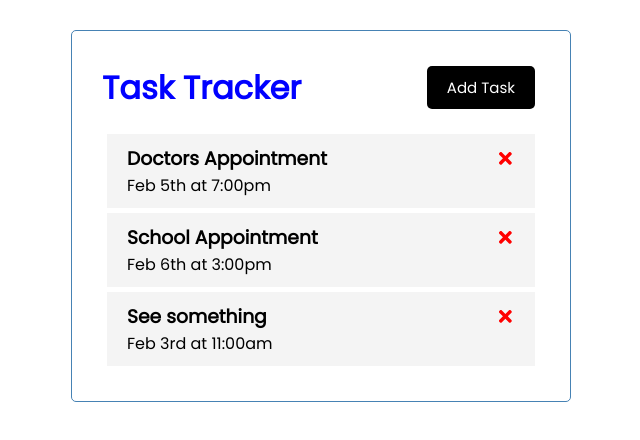
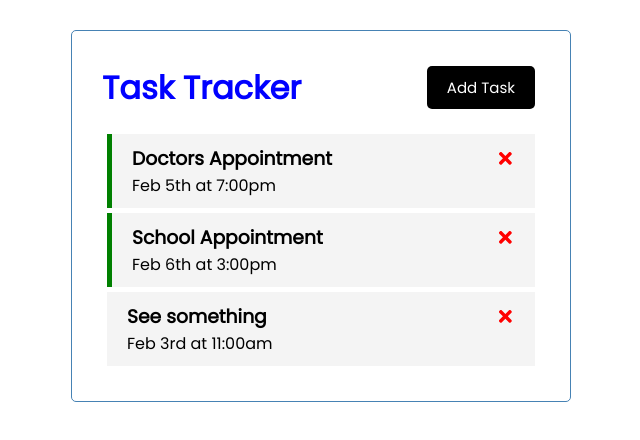
Before and after one commit to zackhamin/react-task-tracker-app, a React (Create React App) app: page / in a window 1280 px wide. Shown: the top 440 px of the page, without its empty margins (319-959 px from the left). Built offline with nearby package versions, Linux system fonts and the light colour scheme; the HTML template or start-up script is replaced by a standard one.

Commit message:
Reminder border toggle colour added

```diff
--- a/src/App.js
+++ b/src/App.js
@@ -22,21 +22,23 @@ const App = () => {
         id: 3,
         text: "See something",
         day: "Feb 3rd at 11:00am",
-        reminder: true
+        reminder: false
         }
 
   ])
 
   const deleteTask = (id) => {
-    console.log('delete', id)
+    setTask(tasks.filter((tasks) => tasks.id !== id))
   }
 
-
+  const toggleReminder = (id) => {
+   setTask(tasks.map((tasks) => tasks.id === id ? {...tasks, reminder: !tasks.reminder} : tasks))
+}
 
   return (
     <div className="container">
       <Header />
-      <Task task = {tasks} onDelete={deleteTask}/>
+      <Task onToggle={toggleReminder} task = {tasks} onDelete={deleteTask}/>
     </div>
   );
 }
--- a/src/components/Task.js
+++ b/src/components/Task.js
@@ -1,10 +1,10 @@
 import Tasks from "./Tasks"
-    const Task = ({ task, onDelete }) => {
+    const Task = ({ task, onDelete, onToggle }) => {
 
     return (
         <>
             {task.map((tasks) =>(
-            <Tasks onDelete={onDelete} key={tasks.id} task={tasks} />
+            <Tasks onToggle={onToggle} onDelete={onDelete} key={tasks.id} task={tasks} />
             ))}
         </>
     )
--- a/src/components/Tasks.js
+++ b/src/components/Tasks.js
@@ -1,8 +1,8 @@
 import {FaTimes} from 'react-icons/fa'
 
-const Tasks = ({task, onDelete}) => {
+const Tasks = ({task, onDelete, onToggle}) => {
     return (
-        <div className="task">
+        <div className={`task ${task.reminder ? 'reminder' : ""}` } onDoubleClick={() => onToggle(task.id)}>
             <h3>{task.text} <FaTimes onClick={() => onDelete(task.id)} style={{color: 'red', cursor: 'pointer'}}></FaTimes></h3>
             <p>{task.day}</p>
         </div>
```
Also changed, not shown: src/components/addTask.js (added, +11 -0 lines), 1 other file (tests, documents, lock files or other folders).
